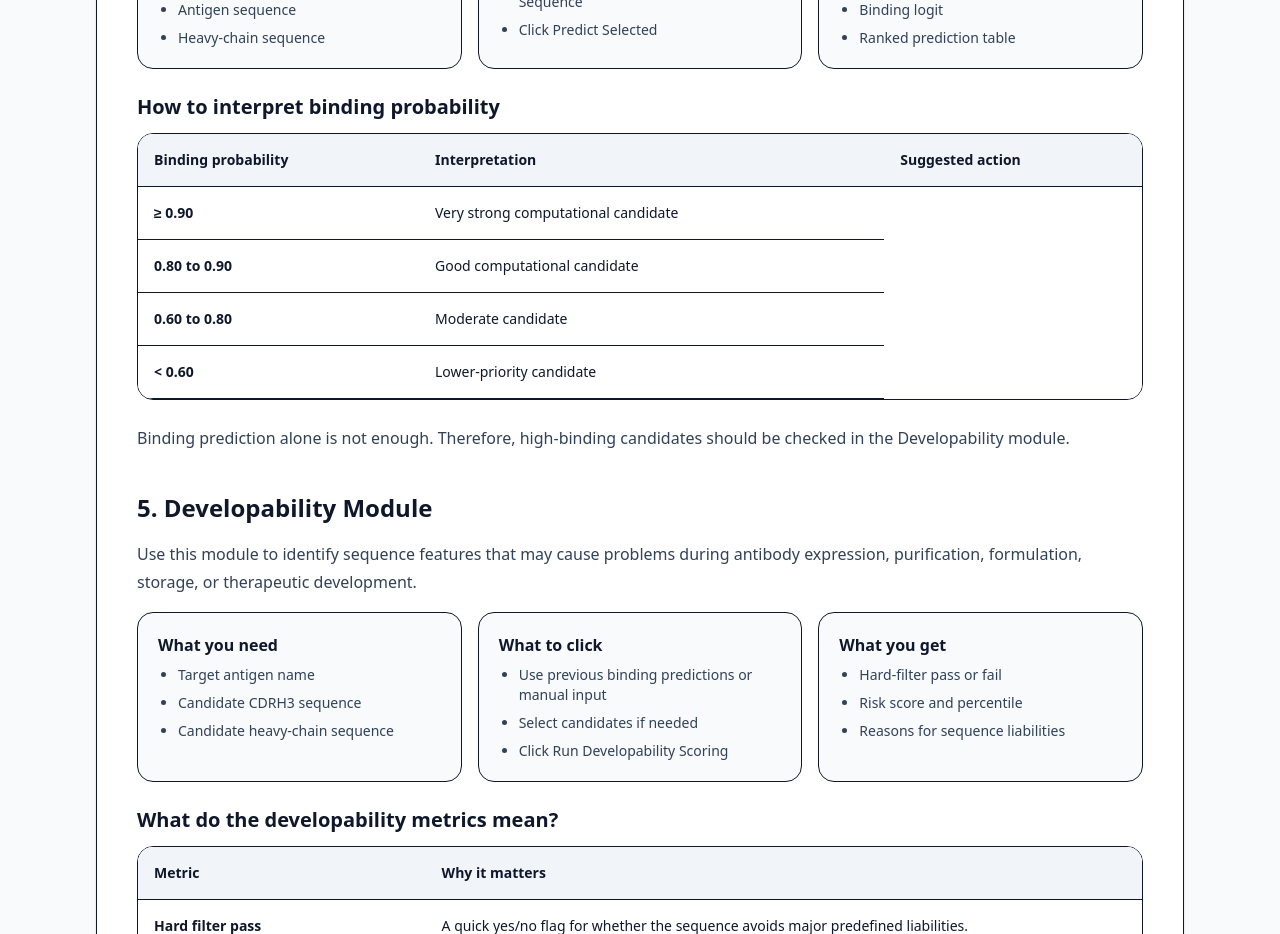
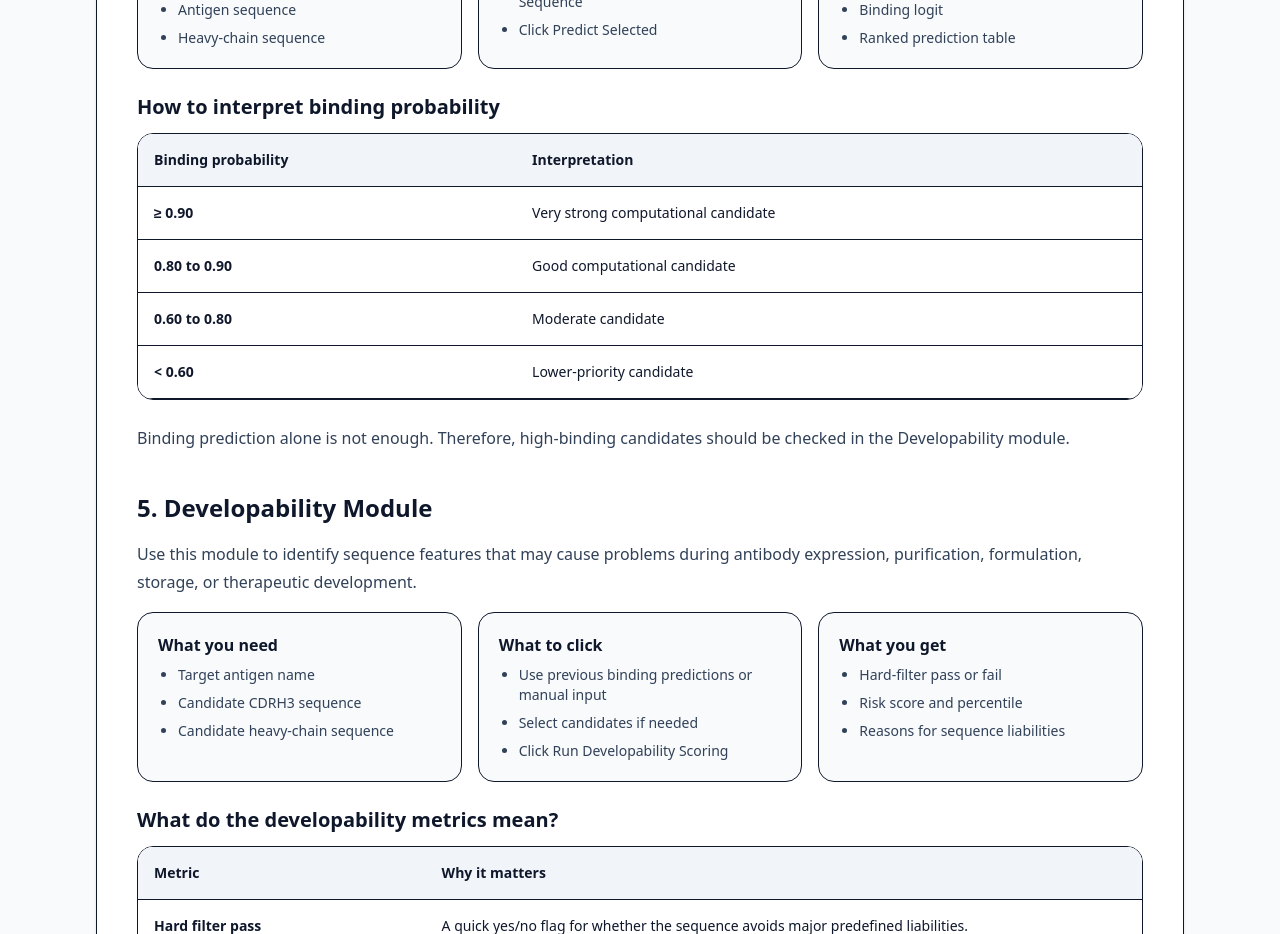
Before and after one commit to Fanxu-alt/Antibody-Design, a Next.js app in the folder frontend/: page /help in a window 1280 px wide. Shown: the part 2320-3254 px from the top of the page. Built offline with nearby package versions, Linux system fonts and the light colour scheme; no server answers.

Commit message:
Update page.tsx

```diff
--- a/frontend/app/help/page.tsx
+++ b/frontend/app/help/page.tsx
@@ -278,7 +278,6 @@ export default function HelpPage() {
                 <tr>
                   <th className="border-b p-4">Binding probability</th>
                   <th className="border-b p-4">Interpretation</th>
-                  <th className="border-b p-4">Suggested action</th>
                 </tr>
               </thead>
 
```
